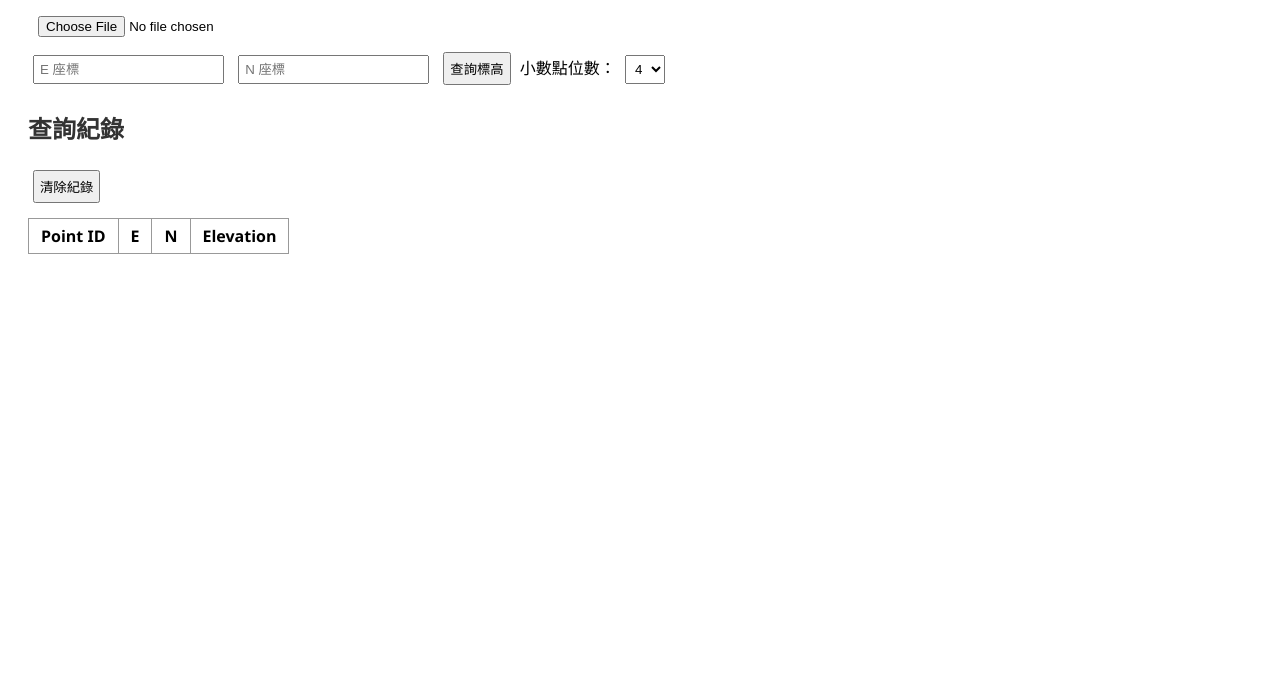
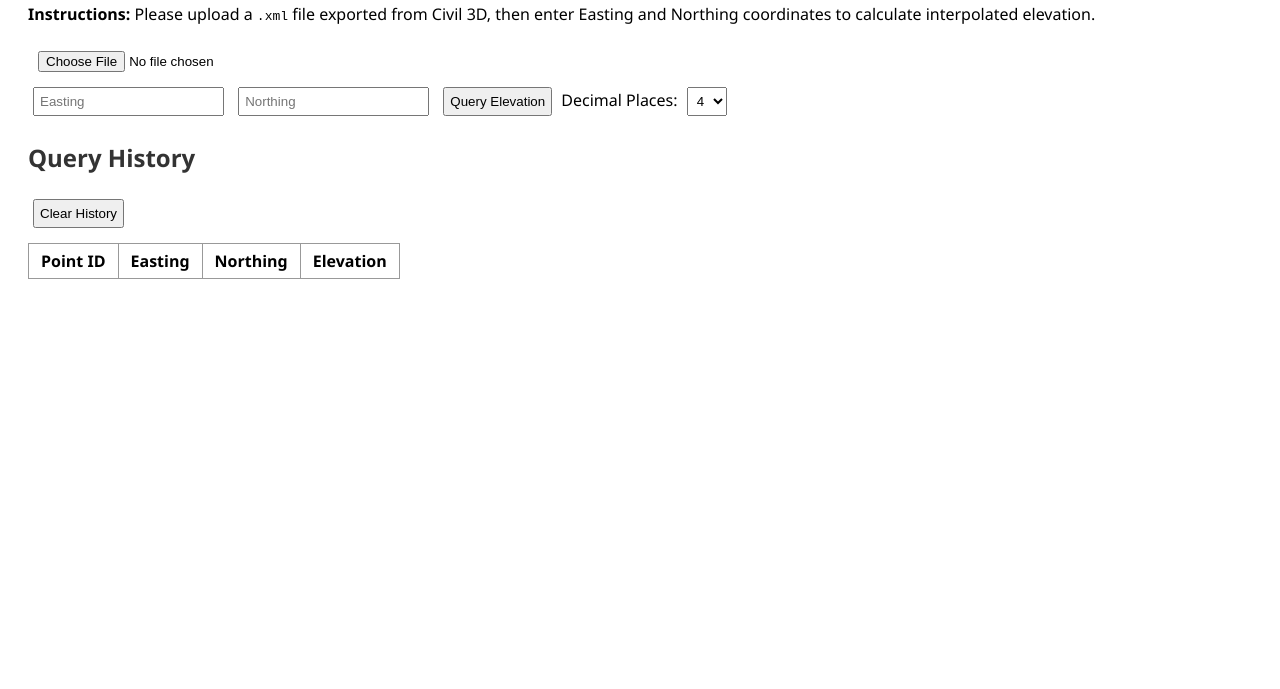
Before and after one commit to Pit1992/elevation-tool, a plain HTML site: page index.html in a window 1280 px wide. Shown: the part 111-800 px from the top of the page. Drawn offline with Linux system fonts and the light colour scheme.

Commit message:
Update index.html

```diff
--- a/index.html
+++ b/index.html
@@ -1,21 +1,23 @@
 <!DOCTYPE html>
-<html lang="zh-Hant">
+<html lang="en">
 <head>
   <meta charset="UTF-8" />
   <meta name="viewport" content="width=device-width, initial-scale=1.0" />
-  <title>Civil 3D 插值標高查詢工具</title>
+  <title>Elevation Difference Calculator</title>
   <link rel="stylesheet" href="style.css" />
 </head>
 <body>
-  <h1>↑ Civil 3D 插值標高查詢工具</h1>
+  <h1>↑ Elevation Difference Calculator</h1>
+
+  <p><strong>Instructions:</strong> Please upload a <code>.xml</code> file exported from Civil 3D, then enter Easting and Northing coordinates to calculate interpolated elevation.</p>
 
   <input type="file" id="xmlFile" accept=".xml" />
   <br />
-  <input type="text" id="easting" placeholder="E 座標" />
-  <input type="text" id="northing" placeholder="N 座標" />
-  <button onclick="findElevation()">查詢標高</button>
+  <input type="text" id="xCoord" placeholder="Easting" />
+  <input type="text" id="yCoord" placeholder="Northing" />
+  <button id="queryBtn">Query Elevation</button>
 
-  <label for="decimalSelect">小數點位數：</label>
+  <label for="decimalSelect">Decimal Places:</label>
   <select id="decimalSelect">
     <option value="2">2</option>
     <option value="3">3</option>
@@ -25,15 +27,20 @@
 
   <p id="result"></p>
 
-  <h2>查詢紀錄</h2>
-  <button onclick="clearHistory()">清除紀錄</button>
-  <table id="history-table" border="1">
-    <tr><th>Point ID</th><th>E</th><th>N</th><th>Elevation</th></tr>
+  <h2>Query History</h2>
+  <button id="clearLog">Clear History</button>
+  <table id="logTable" border="1">
+    <thead>
+      <tr>
+        <th>Point ID</th>
+        <th>Easting</th>
+        <th>Northing</th>
+        <th>Elevation</th>
+      </tr>
+    </thead>
+    <tbody></tbody>
   </table>
 
   <script src="script.js"></script>
-  <script>
-    document.getElementById("xmlFile").addEventListener("change", loadXML);
-  </script>
 </body>
 </html>
```
